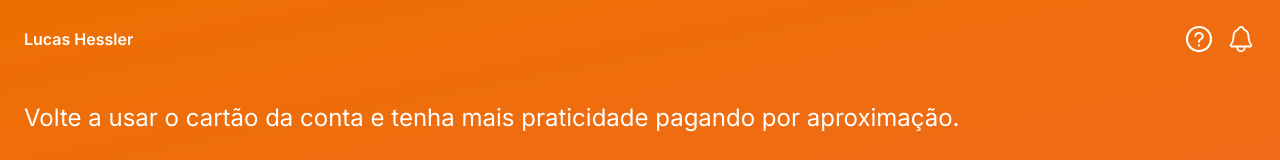
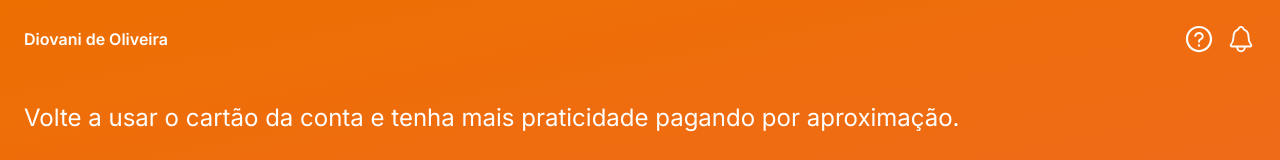
Before and after one commit to Diovanioliveira/iti, a Next.js app: page /painel in a window 1280 px wide. Shown: the top 160 px of the page. Built offline with nearby package versions, Linux system fonts and the light colour scheme.

Commit message:
Atualizar o page.tsx

```diff
--- a/src/app/(views)/painel/page.tsx
+++ b/src/app/(views)/painel/page.tsx
@@ -23,7 +23,7 @@ export default function Painel(){
                 <header className='flex justify-between mb-12'>
                     <div className='flex items-center'>
 
-                        <div className='font-semibold text-white'>Lucas Hessler</div>
+                        <div className='font-semibold text-white'>Diovani de Oliveira</div>
                     </div>
                     <div className='flex items-center'>
                         <AiOutlineQuestionCircle className='text-3xl text-white mr-3'/>
```
